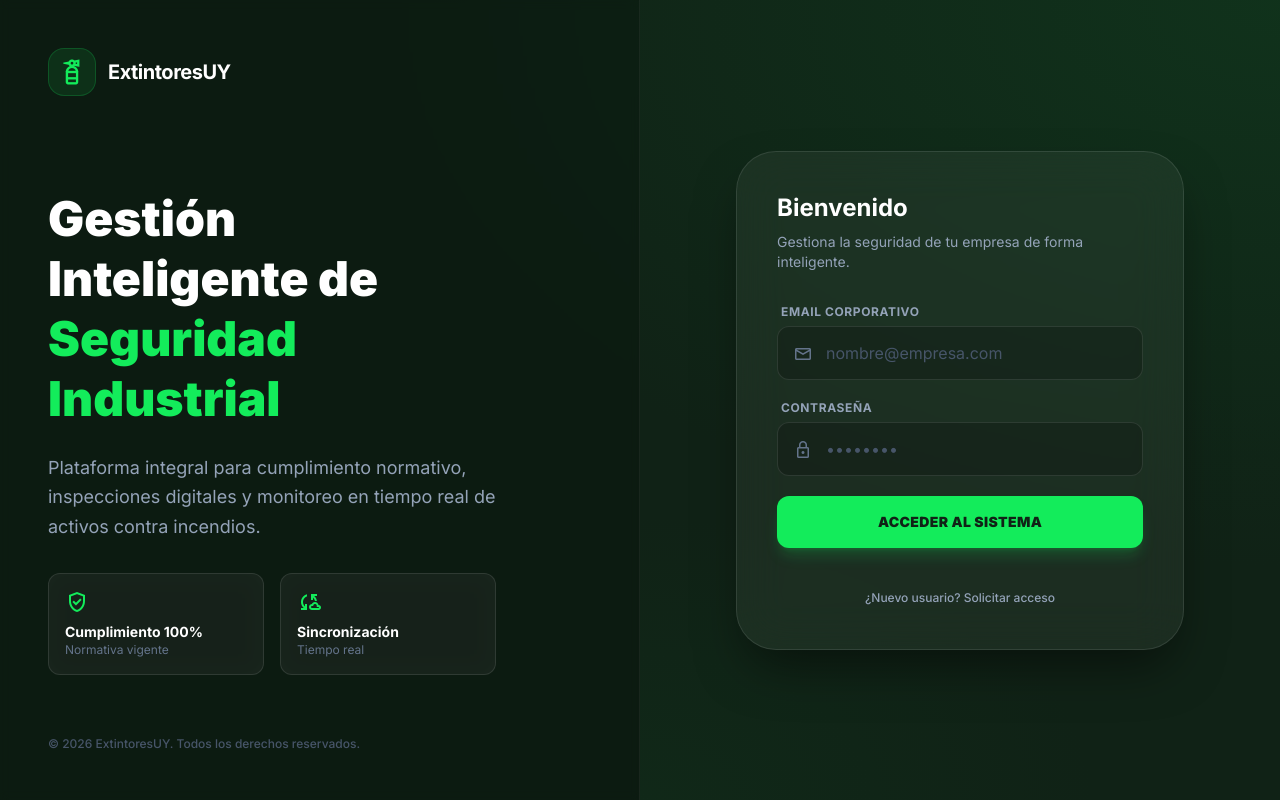
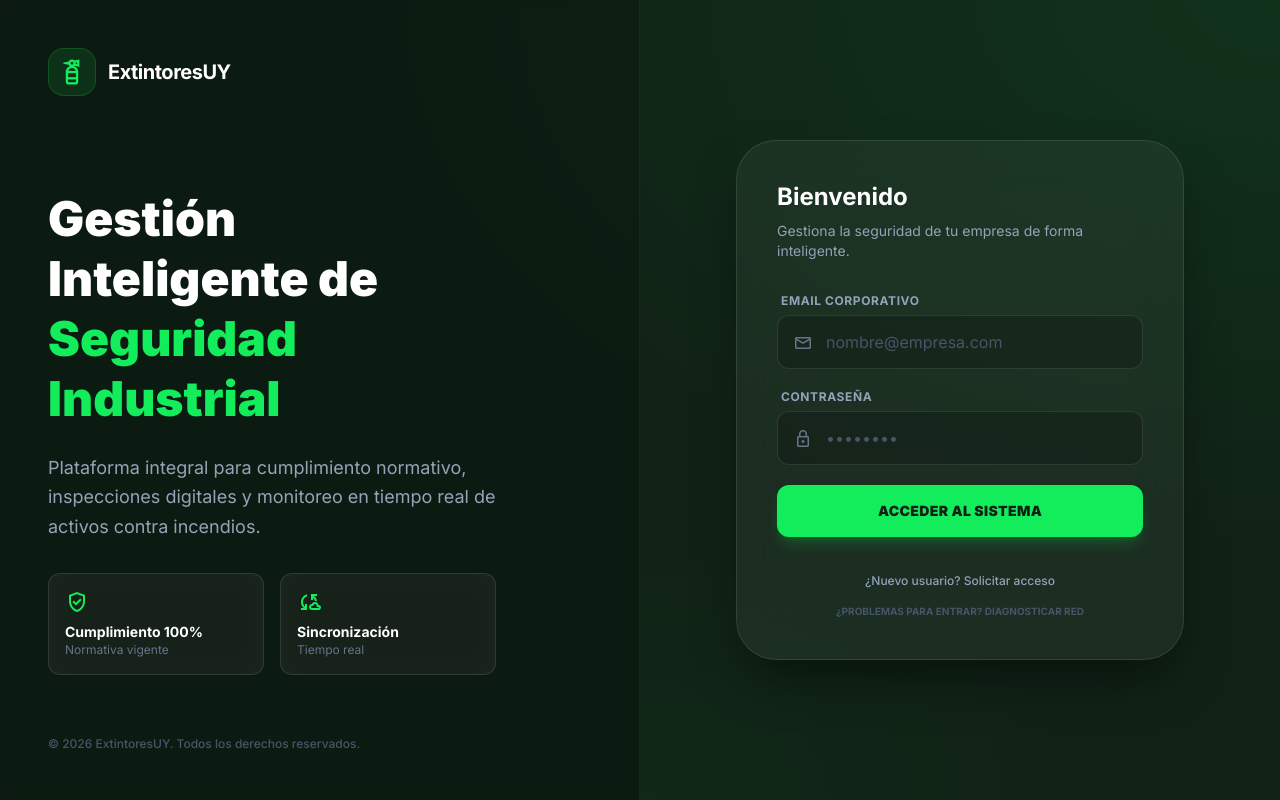
Before and after one commit to Simonmfo/Extintoresuy, a React (Vite) app: page / in a window 1280 px wide. Both pictures are taken after a click on the button "Comenzar ahora". Built offline with nearby package versions, Linux system fonts and the light colour scheme.

Commit message:
feat: add network diagnostics to login screen

```diff
--- a/components/LoginScreen.tsx
+++ b/components/LoginScreen.tsx
@@ -24,7 +24,7 @@ const LoginScreen: React.FC<LoginScreenProps> = ({ onLoginSuccess }) => {
                 : supabase.auth.signInWithPassword({ email, password });
 
             const timeoutPromise = new Promise((_, reject) =>
-                setTimeout(() => reject(new Error("La conexión tardó demasiado. Verifica tu internet o intenta de nuevo.")), 8000)
+                setTimeout(() => reject(new Error("La conexión tardó demasiado. Verifica tu internet, desactiva bloqueadores de anuncios (AdBlock) o intenta de nuevo.")), 25000)
             );
 
             const { error: authError } = await Promise.race([authPromise, timeoutPromise]) as any;
@@ -155,13 +155,28 @@ const LoginScreen: React.FC<LoginScreenProps> = ({ onLoginSuccess }) => {
                             )}
                         </button>
 
-                        <div className="text-center pt-4">
+                        <div className="text-center pt-4 flex flex-col gap-3">
                             <button
                                 type="button"
                                 onClick={() => setIsSignUp(!isSignUp)}
                                 className="text-slate-400 hover:text-white text-xs font-medium transition-colors border-b border-transparent hover:border-white/20 pb-0.5"
                             >
                                 {isSignUp ? '¿Ya tienes acceso? Inicia sesión' : '¿Nuevo usuario? Solicitar acceso'}
+                            </button>
+                            <button
+                                type="button"
+                                onClick={async () => {
+                                    try {
+                                        setError('Diagnosticando red...');
+                                        const res = await fetch('https://nannsywlxbomgifvlkqz.supabase.co/auth/v1/health', { method: 'GET', mode: 'no-cors' });
+                                        setError('Diagnóstico: La red parece estar bien (Pudo alcanzar Supabase).');
+                                    } catch (e: any) {
+                                        setError('Diagnóstico Fallido: Tu navegador está bloqueando totalmente a Supabase. Error: ' + e.message);
+                                    }
+                                }}
+                                className="text-slate-600 hover:text-slate-400 text-[10px] uppercase font-bold"
+                            >
+                                ¿Problemas para entrar? Diagnosticar Red
                             </button>
                         </div>
                     </form>
```
